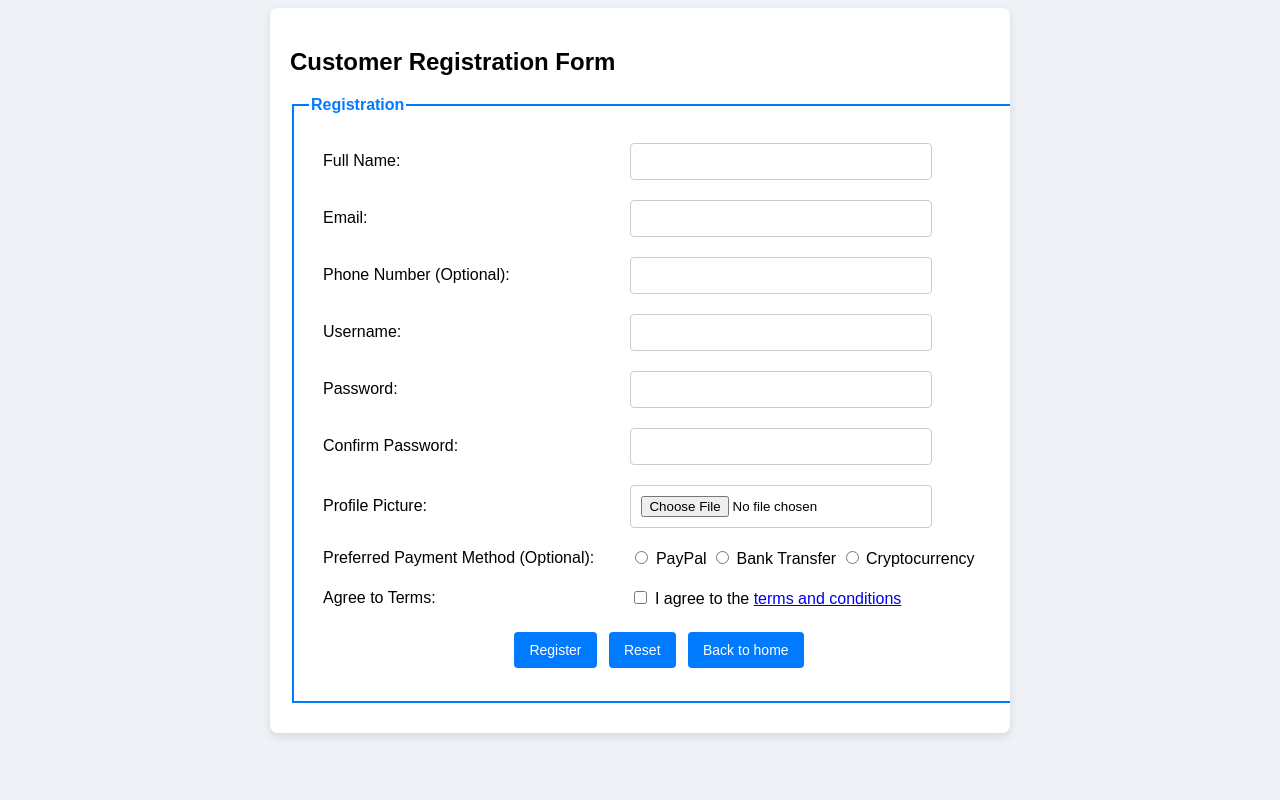
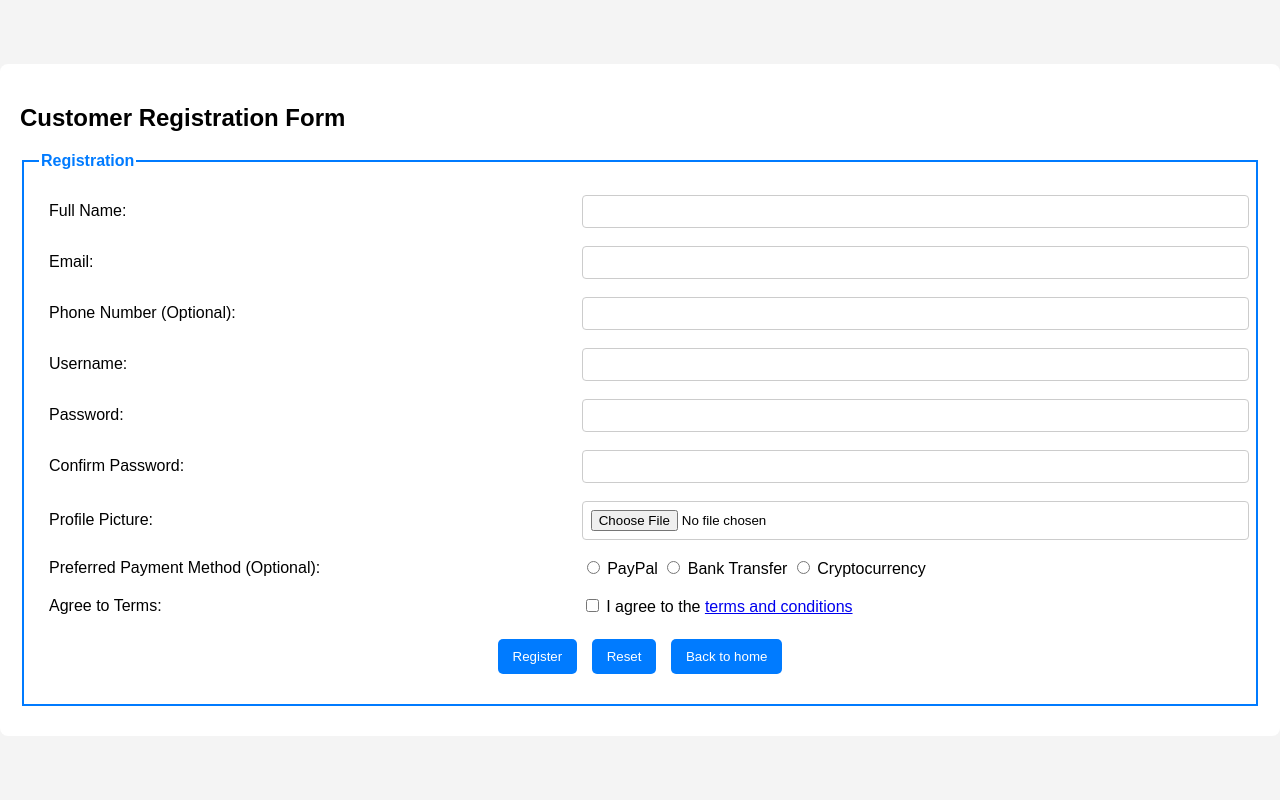
Before and after one commit to lut-ful/web-tech-lab-work, a PHP site: page /customer.php in a window 1280 px wide. Run offline with PHP 8.4, Linux system fonts and the light colour scheme.

Commit message:
up cus css

```diff
--- a/views/customer.css
+++ b/views/customer.css
@@ -1,19 +1,18 @@
 body {
     font-family: Arial, sans-serif;
-    background-color: #eef2f7;
+    background-color: #f4f4f4;
     display: flex;
     justify-content: center;
     align-items: center;
+    height: 100vh;
     margin: 0;
-    padding: 8px;
 }
 
 .container {
     background: white;
     padding: 20px;
     border-radius: 8px;
-    box-shadow: 0px 4px 10px rgba(0, 0, 0, 0.1);
-    width: 700px;
+    width: 100%;
     position: relative;
     overflow: hidden;
 }
@@ -22,36 +21,27 @@ fieldset {
     border: 2px solid #007BFF;
     padding: 15px;
     margin-bottom: 10px;
-    width: 100%;
 }
 
 legend {
     font-weight: bold;
     color: #007BFF;
-    font-size: 16px;
 }
 
 table {
     width: 100%;
-    border-spacing: 8px;
 }
 
 td {
-    padding: 6px;
+    padding: 8px;
 }
 
 input[type="text"], input[type="email"], input[type="password"], input[type="tel"], input[type="file"] {
     width: 100%;
-    max-width: 280px;
-    padding: 10px;
+    padding: 8px;
     border: 1px solid #ccc;
     border-radius: 4px;
-}
-
-input[type="text"]:focus, input[type="email"]:focus, input[type="password"]:focus, input[type="tel"]:focus {
-    border-color: #007BFF;
-    outline: none;
-    box-shadow: 0px 0px 4px rgba(0, 123, 255, 0.5);
+    display: inline-block;
 }
 
 .buttons {
@@ -64,10 +54,9 @@ input[type="text"]:focus, input[type="email"]:focus, input[type="password"]:focu
     color: white;
     border: none;
     padding: 10px 15px;
-    border-radius: 4px;
+    border-radius: 5px;
     cursor: pointer;
-    margin: 4px;
-    font-size: 14px;
+    margin: 5px;
 }
 
 .buttons input:hover {
```
